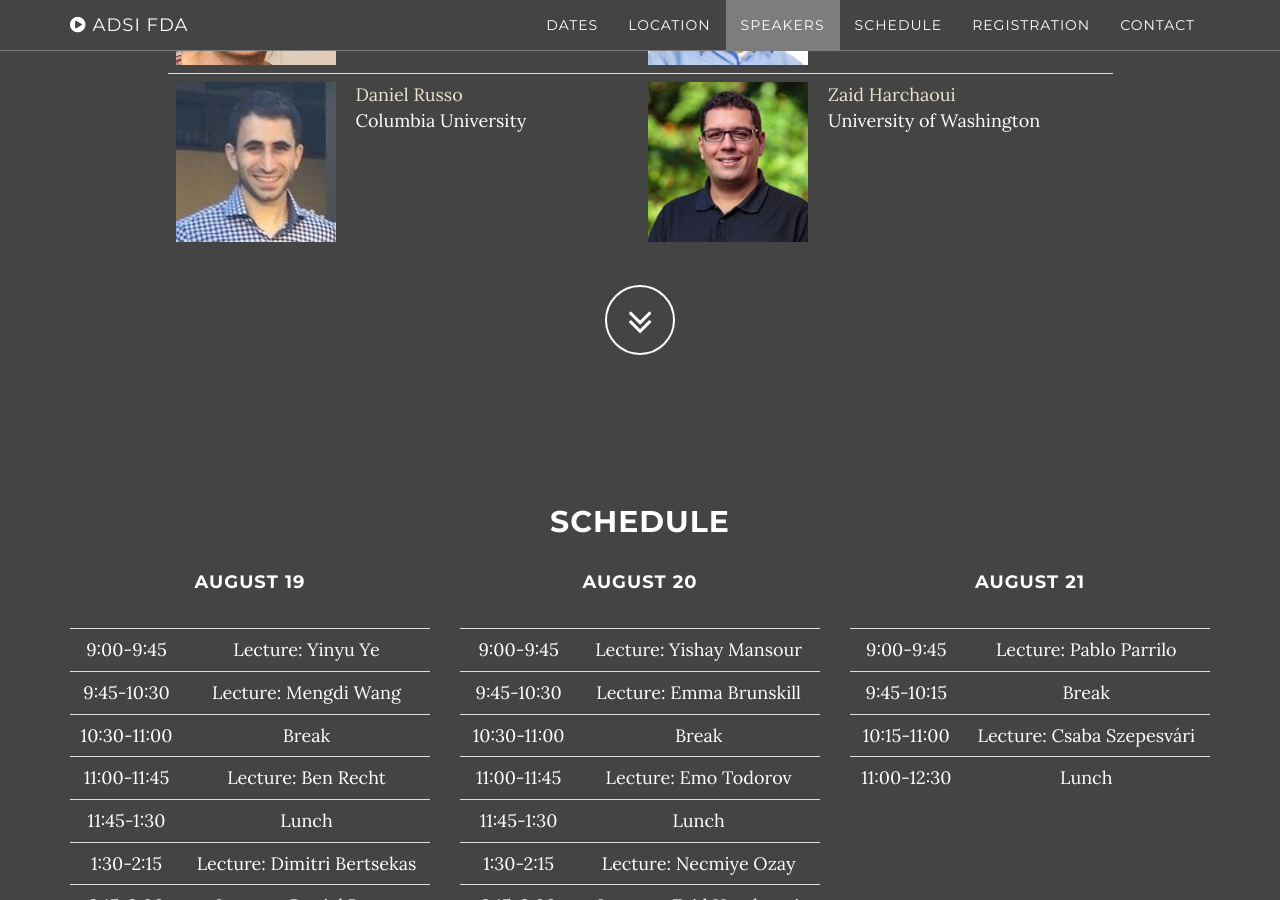
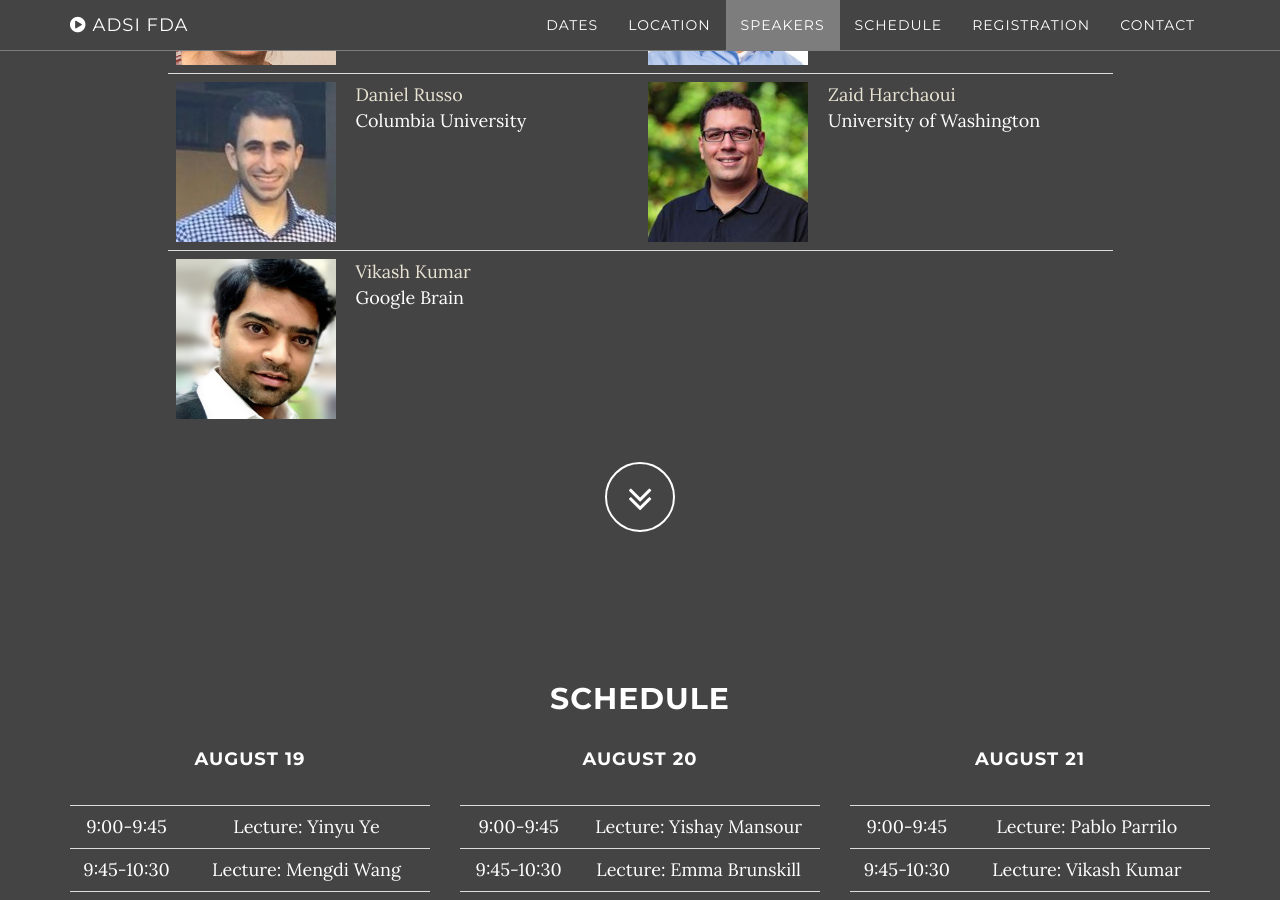
Before and after one commit to kgjamieson/ifds-workshop-2025, a Jekyll site: the page built from index.html, in a window 1280 px wide and 900 px high, scrolled down 3278 px. Built offline with Jekyll 4.4.1, drawn with Linux system fonts in a browser that asks for light colours; some of the changed text lies outside the part shown.

Commit message:
Adding speaker and updating schedule.

```diff
--- a/_includes/schedule.html
+++ b/_includes/schedule.html
@@ -81,13 +81,16 @@
                   <td>9:00-9:45</td><td> Lecture: Pablo Parrilo </td>
                 </tr>
                 <tr>
-                  <td>9:45-10:15</td><td> Break </td>
+                  <td>9:45-10:30</td><td> Lecture: Vikash Kumar </td>
                 </tr>
                 <tr>
-                  <td>10:15-11:00</td><td> Lecture: Csaba Szepesvári </td>
+                  <td>10:30-11:00</td><td> Break </td>
                 </tr>
                 <tr>
-                  <td>11:00-12:30</td><td> Lunch </td>
+                  <td>11:00-11:45</td><td> Lecture: Csaba Szepesvári </td>
+                </tr>
+                <tr>
+                  <td>11:45-1:30</td><td> Lunch </td>
                 </tr>
                 </tbody>
             </table>
--- a/_includes/speakers.html
+++ b/_includes/speakers.html
@@ -42,6 +42,12 @@
 <td class="thumb"><img src="img/instructors/zaid.jpg"></td>
 <td><a href="http://faculty.washington.edu/zaid/">Zaid Harchaoui</a> <br />University of Washington<br /><i> </i></td>
 </tr>
+<tr>
+<td class="thumb"><img src="img/instructors/vikash.jpg"></td>
+<td><a href="https://vikashplus.github.io">Vikash Kumar</a> <br />Google Brain<br /><i> </i></td>
+<td></td>
+<td></td>
+</tr>
               </tbody>
             </table>
           </div>
```
Also changed, not shown: img/instructors/vikash.jpg (added), 2 other files.
